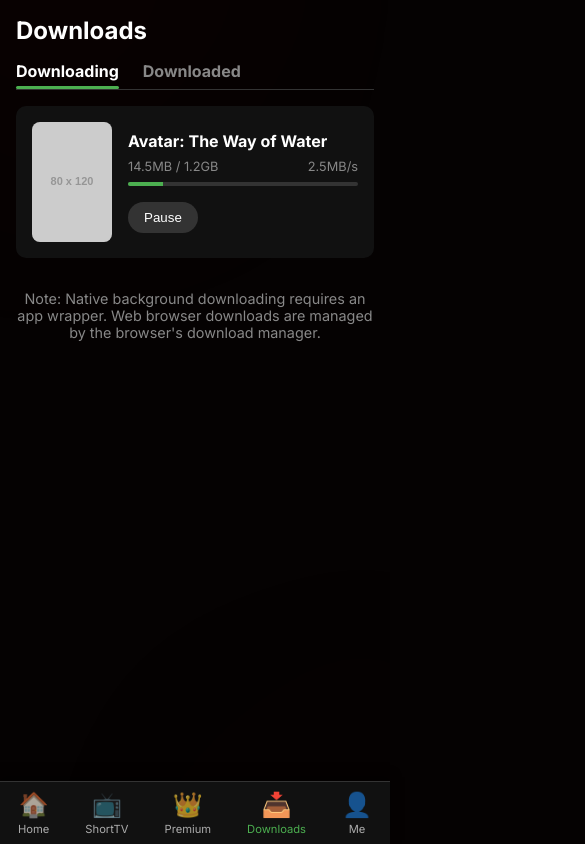
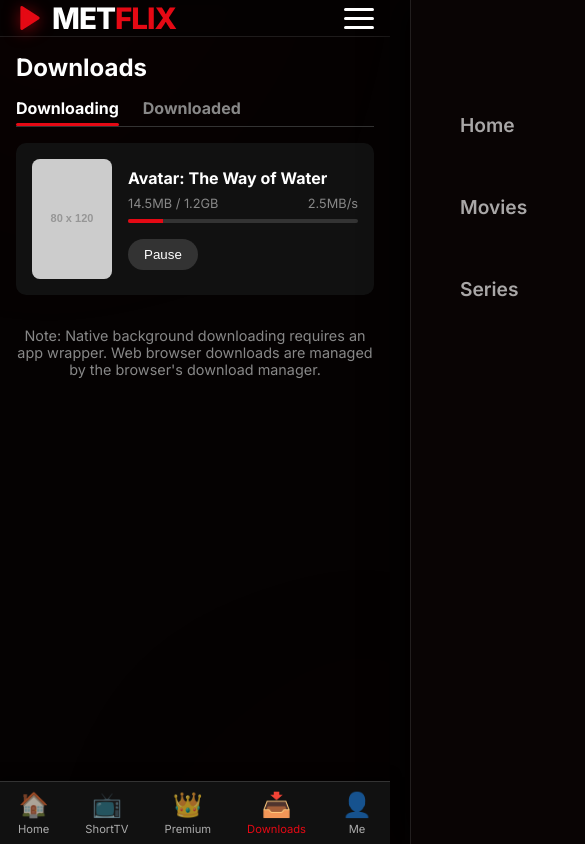
Before and after one commit to bongosese4-hue/metflix, a Next.js app: page /downloads in a window 390 px wide. Shown: the top 844 px of the page, 585 px wide, since content can reach past the window. Built offline with nearby package versions, Linux system fonts and the light colour scheme.

Commit message:
fix: mobile UI tweaks

```diff
--- a/app/HomeClient.js
+++ b/app/HomeClient.js
@@ -130,7 +130,6 @@
 
                 <div className="category-tabs">
                     <div className="category-tab active" onClick={() => router.push('/?q=trending')}>Trending</div>
-                    <div className="category-tab" onClick={() => router.push('/?q=world+cup')}>World Cup</div>
                     <div className="category-tab" onClick={() => router.push('/?q=series')}>TV/Series</div>
                     <div className="category-tab" onClick={() => router.push('/?q=movies')}>Movie</div>
                     <div className="category-tab" onClick={() => router.push('/?q=anime')}>Anime</div>
--- a/app/downloads/DownloadsClient.js
+++ b/app/downloads/DownloadsClient.js
@@ -22,7 +22,7 @@
                 >
                     Downloading
                     {activeTab === 'downloading' && (
-                        <div style={{ position: 'absolute', bottom: '-8px', left: 0, width: '100%', height: '3px', background: '#4CAF50', borderRadius: '2px' }} />
+                        <div style={{ position: 'absolute', bottom: '-8px', left: 0, width: '100%', height: '3px', background: '#e50914', borderRadius: '2px' }} />
                     )}
                 </div>
                 <div
@@ -36,7 +36,7 @@
                 >
                     Downloaded
                     {activeTab === 'downloaded' && (
-                        <div style={{ position: 'absolute', bottom: '-8px', left: 0, width: '100%', height: '3px', background: '#4CAF50', borderRadius: '2px' }} />
+                        <div style={{ position: 'absolute', bottom: '-8px', left: 0, width: '100%', height: '3px', background: '#e50914', borderRadius: '2px' }} />
                     )}
                 </div>
             </div>
@@ -55,7 +55,7 @@
                                 <span>2.5MB/s</span>
                             </div>
                             <div style={{ width: '100%', height: '4px', background: '#333', borderRadius: '2px', overflow: 'hidden' }}>
-                                <div style={{ width: '15%', height: '100%', background: '#4CAF50' }}></div>
+                                <div style={{ width: '15%', height: '100%', background: '#e50914' }}></div>
                             </div>
                             <div style={{ display: 'flex', gap: '1rem', marginTop: '1rem' }}>
                                 <button style={{ background: '#333', color: '#fff', border: 'none', padding: '0.5rem 1rem', borderRadius: '20px', cursor: 'pointer' }}>Pause</button>
@@ -79,7 +79,7 @@
                         <div style={{ flex: 1, display: 'flex', flexDirection: 'column', justifyContent: 'center' }}>
                             <h3 style={{ fontSize: '1rem', marginBottom: '0.5rem' }}>The Matrix Resurrections</h3>
                             <p style={{ fontSize: '0.8rem', color: '#888', marginBottom: '1rem' }}>1.8GB • MP4 • 1080p</p>
-                            <button style={{ background: '#4CAF50', color: '#fff', border: 'none', padding: '0.5rem 1rem', borderRadius: '20px', cursor: 'pointer', width: 'fit-content' }}>▶ Play</button>
+                            <button style={{ background: '#e50914', color: '#fff', border: 'none', padding: '0.5rem 1rem', borderRadius: '20px', cursor: 'pointer', width: 'fit-content' }}>▶ Play</button>
                         </div>
                     </div>
                 </div>
--- a/app/globals.css
+++ b/app/globals.css
@@ -505,9 +505,13 @@
     .mosaic-grid { grid-template-columns: repeat(auto-fill, minmax(100px, 1fr)); }
 }
 @media (max-width: 480px) {
-    .movies-grid { grid-template-columns: repeat(2, 1fr); gap: 0.75rem; }
-    .watch-poster { width: 130px; }
-    .watch-title { font-size: 1.5rem; }
+    .movies-grid { grid-template-columns: repeat(3, 1fr); gap: 0.5rem; }
+    .watch-poster { width: 110px; }
+    .watch-title { font-size: 1.3rem; }
+    .movie-info { padding: 0.5rem; }
+    .movie-title { font-size: 0.8rem; }
+    .movie-meta { font-size: 0.65rem; }
+    .card-watch-btn, .card-download-btn { font-size: 0.7rem; padding: 0.4rem; }
 }
 
 /* ── Moviebox Mobile UI ── */
@@ -536,7 +540,7 @@
 }
 
 .bottom-nav-item.active {
-    color: #4CAF50; /* Green accent from screenshot */
+    color: var(--accent-color);
 }
 
 .bottom-nav-icon {
@@ -573,7 +577,7 @@
     left: 20%;
     width: 60%;
     height: 3px;
-    background: #4CAF50;
+    background: var(--accent-color);
     border-radius: 2px;
 }
 
@@ -581,7 +585,6 @@
 @media (max-width: 768px) {
     body { padding-bottom: 60px; /* space for bottom nav */ }
     .bottom-nav { display: flex; }
-    .glass-header { display: none; /* Hide top header on mobile */ }
     .hero-section { display: none; /* Hide hero on mobile to match screenshot */ }
     .results-header { display: none; }
     .search-bar-mobile {
```
